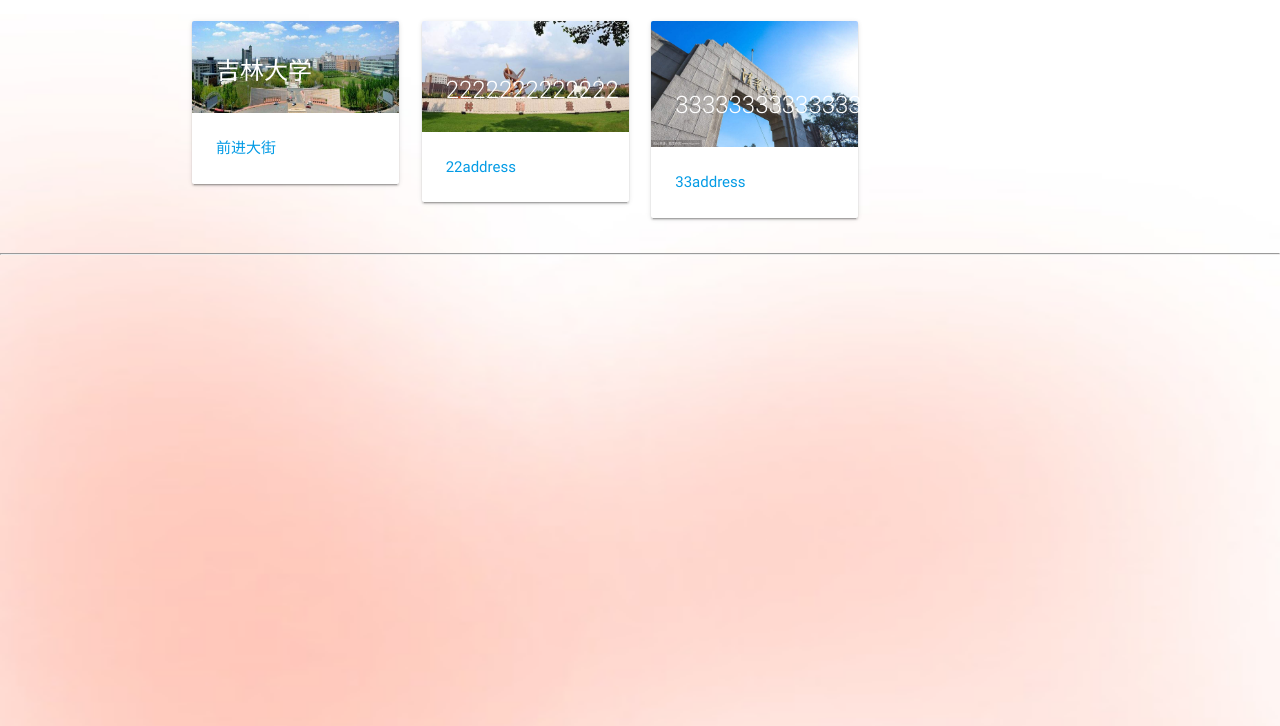
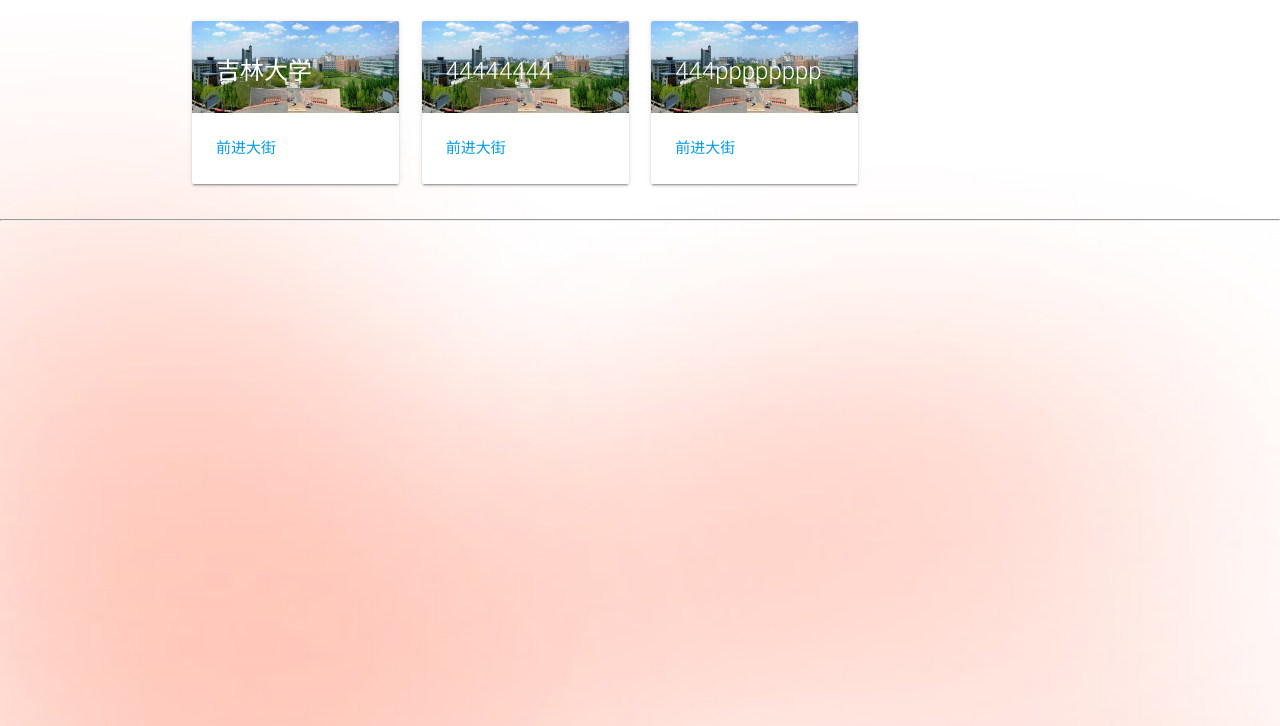
Before and after one commit to a-wing/heidou, a website: page index.html in a window 1280 px wide. Shown: the part 74-800 px from the top of the page. Drawn offline with nearby package versions, Linux system fonts and the light colour scheme.

Commit message:
add ajax data.json

```diff
--- /dev/null
+++ b/data.json
@@ -0,0 +1,24 @@
+[
+  {
+    "name": "吉林大学",
+    "address" : "前进大街",
+    "img": "./img/items/1.jpg",
+    "x": "188.991611",
+    "y": "31.565726",
+    "link": "整个牛项目"
+  }, {
+    "name": "44444444",
+    "address" : "前进大街",
+    "img": "./img/items/1.jpg",
+    "x": "120.991611",
+    "y": "31.565726",
+    "link": "整个牛项目"
+  }, {
+    "name": "444pppppppp",
+    "address" : "前进大街",
+    "img": "./img/items/1.jpg",
+    "x": "117.991611",
+    "y": "31.565726",
+    "link": "整个牛项目"
+  }
+]
--- a/index.html
+++ b/index.html
@@ -46,6 +46,18 @@
 </body>
 <script type="text/javascript">
 
+$(function() {
+    $.ajax({
+        type: "get",
+        url: "./data.json",
+        dataType: "json",
+        success: function(response, status, xhr) {
+					app.items = response
+				}
+    })
+})
+
+
 function getLocation() {
 
 		var options={
@@ -67,11 +79,9 @@
 		//纬度
 		var latitude = position.coords.latitude
 
-		//alert(longitude)
+		alert(longitude)
 		//alert(latitude)
-		//alert(app.items[0].x)
 
-		//app.run(0, 1)
 		app.bubbleSort(longitude, latitude)
 
 }
@@ -94,7 +104,6 @@
 		alert("未知错误")
     break
     }
-
 }
 window.onload=getLocation
 
```
Also changed, not shown: README.md. Lines whose indentation alone changed are shown as unchanged.
